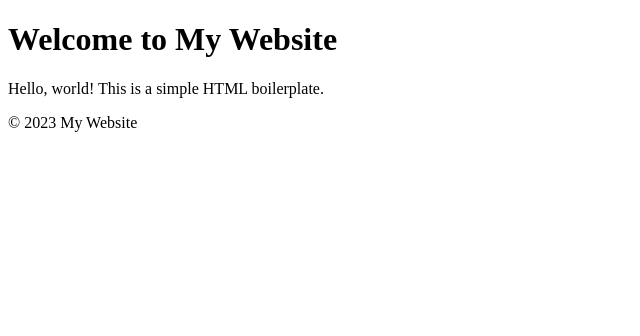
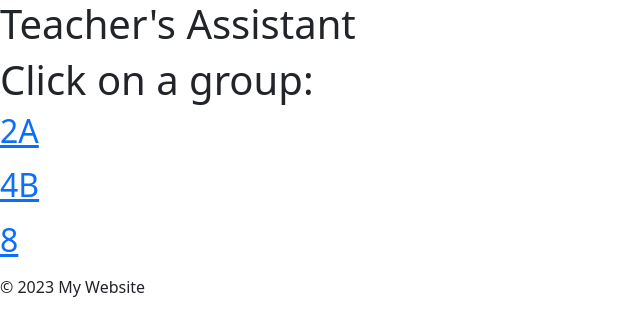
Before and after one commit to p-kuznicki/schoolmanager, a Django app: page /groups/ in a window 1280 px wide. Shown: the top 336 px of the page, without its empty margins (0-640 px from the left). Run offline with Django 4.2, Linux system fonts and the light colour scheme; data comes from the database, SQL or seed files in the repository.

Commit message:
dynamic groups and lesson views

```diff
--- a/groups/urls.py
+++ b/groups/urls.py
@@ -3,4 +3,5 @@ from . import views
 
 urlpatterns = [
         path('', views.group_list, name='group_list'),
+        path('group/<int:pk>/', views.group_lessons, name='group_lessons'),
 ]
--- a/groups/views.py
+++ b/groups/views.py
@@ -1,7 +1,13 @@
-from django.shortcuts import render
+from django.shortcuts import render, get_object_or_404
+from .models import Group
 
 
 # Create your views here.
 
 def group_list(request):
-    return render(request, 'groups/group_list.html', {})
+    groups = Group.objects.order_by('level')
+    return render(request, 'groups/group_list.html', {'groups':groups})
+
+def group_lessons(request, pk):
+    group = get_object_or_404(Group, pk=pk)
+    return render(request, 'groups/group_lessons.html', {'group':group})
--- /dev/null
+++ b/templates/groups/base.html
@@ -0,0 +1,26 @@
+<!DOCTYPE html>
+<html lang="en">
+<head>
+    <meta charset="UTF-8">
+    <meta name="viewport" content="width=device-width, initial-scale=1.0">
+    <title>Teacher's Assistant</title>
+    <!-- Add any additional meta tags, links, or scripts here -->
+    <link rel="stylesheet" href="https://cdn.jsdelivr.net/npm/bootstrap@5.1.3/dist/css/bootstrap.min.css" integrity="sha384-1BmE4kWBq78iYhFldvKuhfTAU6auU8tT94WrHftjDbrCEXSU1oBoqyl2QvZ6jIW3" crossorigin="anonymous">
+</head>
+<body>
+    <header>
+        <h1>Teacher's Assistant</h1>
+        <!-- Add navigation or header content here -->
+    </header>
+
+    <main>
+	    {% block content %}
+	    {% endblock %}
+    </main>
+
+    <footer>
+        <!-- Footer content goes here -->
+        <p>&copy; 2023 My Website</p>
+    </footer>
+</body>
+</html>
--- /dev/null
+++ b/templates/groups/group_lessons.html
@@ -0,0 +1,5 @@
+{% extends 'groups/base.html' %}
+
+{% block content %}
+fcuk
+{% endblock %}
--- a/templates/groups/group_list.html
+++ b/templates/groups/group_list.html
@@ -1,25 +1,9 @@
-<!DOCTYPE html>
-<html lang="en">
-<head>
-    <meta charset="UTF-8">
-    <meta name="viewport" content="width=device-width, initial-scale=1.0">
-    <title>My Web Page</title>
-    <!-- Add any additional meta tags, links, or scripts here -->
-</head>
-<body>
-    <header>
-        <h1>Welcome to My Website</h1>
-        <!-- Add navigation or header content here -->
-    </header>
+{% extends 'groups/base.html' %}
 
-    <main>
-        <!-- Your main content goes here -->
-        <p>Hello, world! This is a simple HTML boilerplate.</p>
-    </main>
-
-    <footer>
-        <!-- Footer content goes here -->
-        <p>&copy; 2023 My Website</p>
-    </footer>
-</body>
-</html>
+{% block content %}
+	<h1>Click on a group:</h1>
+	{% for group in groups %}
+	<h2><a href="{% url 'group_lessons' pk=group.pk %}">{{group.level}}</a><h2>
+        	<p></p>
+	{% endfor %}
+{% endblock %}
```
Also changed, not shown: db.sqlite3.
